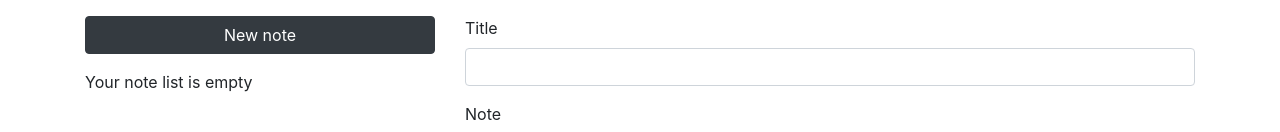
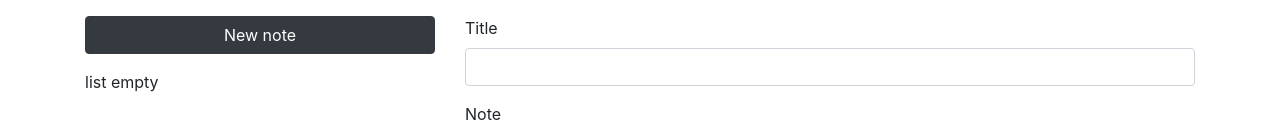
Before and after one commit to IB-Del/Note-Maker, a React (Create React App) app: page / in a window 1280 px wide. Shown: the part 200-332 px from the top of the page. Built offline with nearby package versions, Linux system fonts and the light colour scheme.

Commit message:
update list.js

```diff
--- a/src/components/List.js
+++ b/src/components/List.js
@@ -7,7 +7,7 @@ export default function List({selectedNote, setSelectedNote, notes}) {
   }
 
   if (!notes) return null
-  if (!notes.length) return <p>Your note list is empty</p>
+  if (!notes.length) return <p>list empty</p>
   return (
     <ListGroup as="ul" className="mb-3">
       {notes.map((note, index) => (
```
